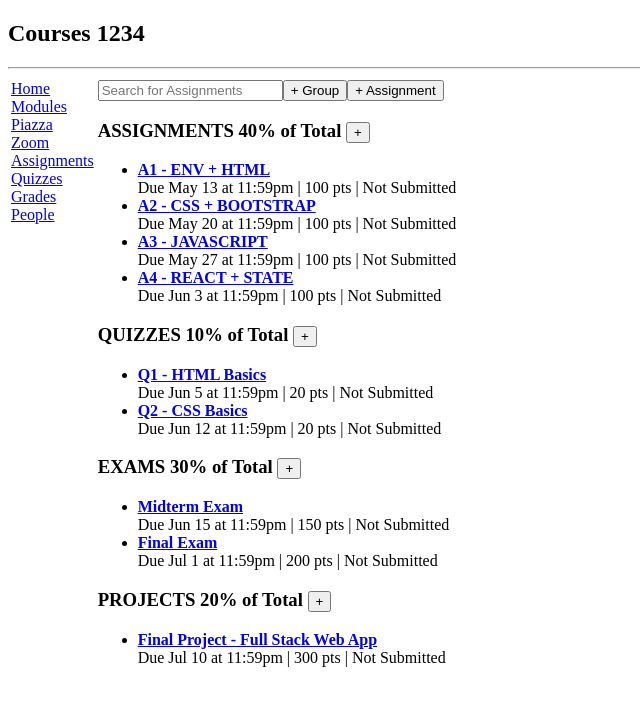
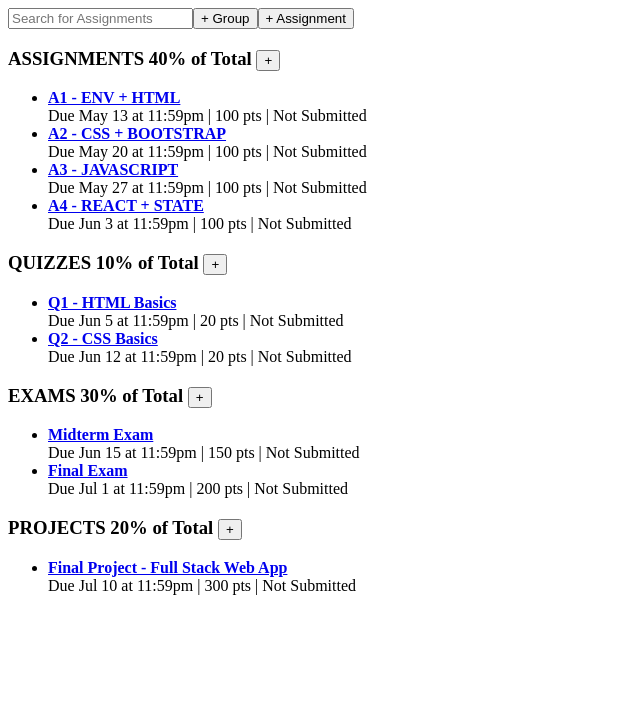
Before and after one commit to AlekyaJogini/Kambaz-next-js, a Next.js app: page /Courses/1234/Assignments in a window 1280 px wide. Shown: the top 706 px of the page, without its empty margins (0-640 px from the left). Built offline with nearby package versions, Linux system fonts and the light colour scheme.

Commit message:
deploment resolution 10

```diff
--- a/app/(Kambaz)/Courses/[cid]/layout.tsx
+++ b/app/(Kambaz)/Courses/[cid]/layout.tsx
@@ -1,28 +1,19 @@
-import { ReactNode } from "react";
-import CourseNavigation from "./Navigation";
+import { ReactNode } from 'react';
 
-// Define the type for LayoutProps
-type LayoutProps = {
+// Option 1: Using async/await (recommended)
+export default async function Layout({
+  children,
+  params,
+}: {
   children: ReactNode;
-  params: {
-    cid: string;
-  };
-};
+  params: Promise<{ cid: string }>;
+}) {
+  const { cid } = await params;
 
-export default function CoursesLayout({ children, params }: LayoutProps) {
-  const { cid } = params; // Extract cid from params
   return (
-    <div id="wd-courses">
-      <h2>Courses {cid}</h2>
-      <hr />
-      <table>
-        <tbody>
-          <tr>
-            <td valign="top" width="200"><CourseNavigation /></td>
-            <td valign="top" width="100%">{children}</td>
-          </tr>
-        </tbody>
-      </table>
+    <div>
+      {/* You can use cid here if needed */}
+      {children}
     </div>
   );
 }
```
Also changed, not shown: app/(Kambaz)/Courses/[cid]/page.tsx (+3 -10 lines).
